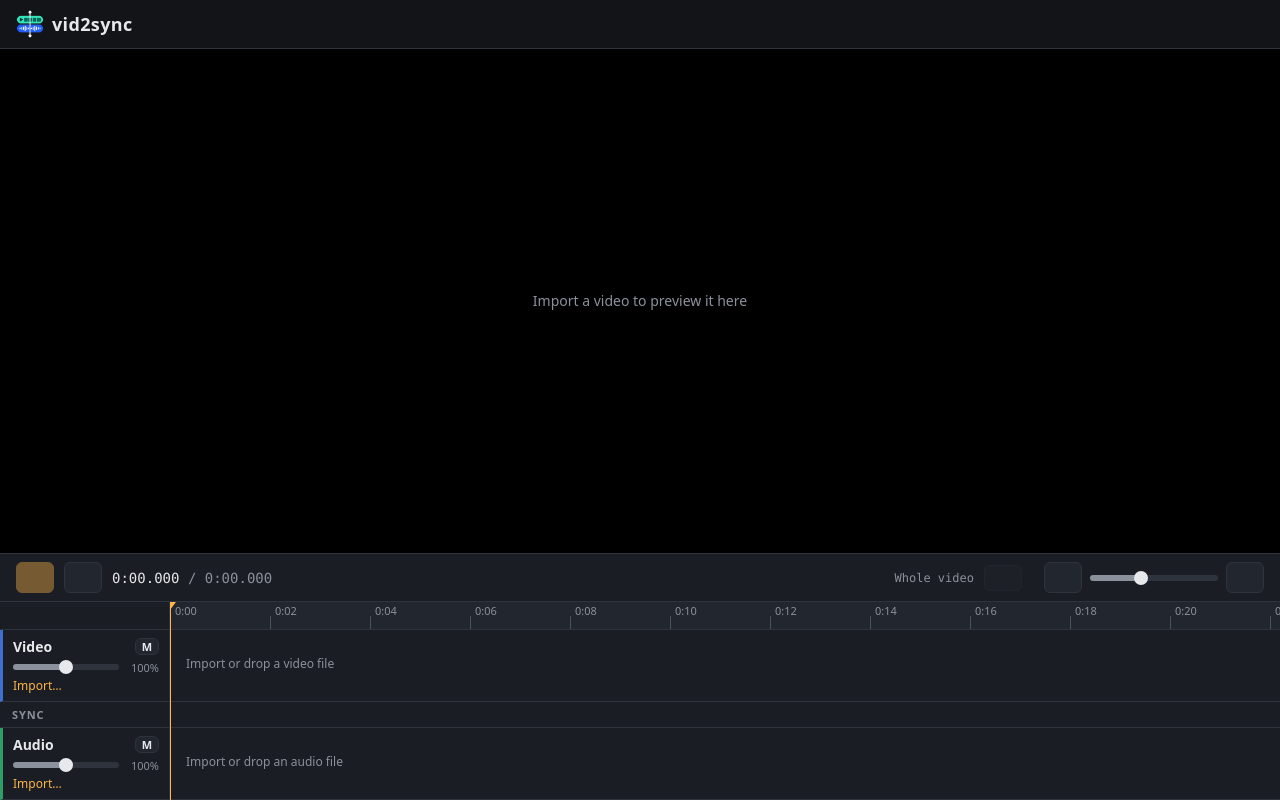
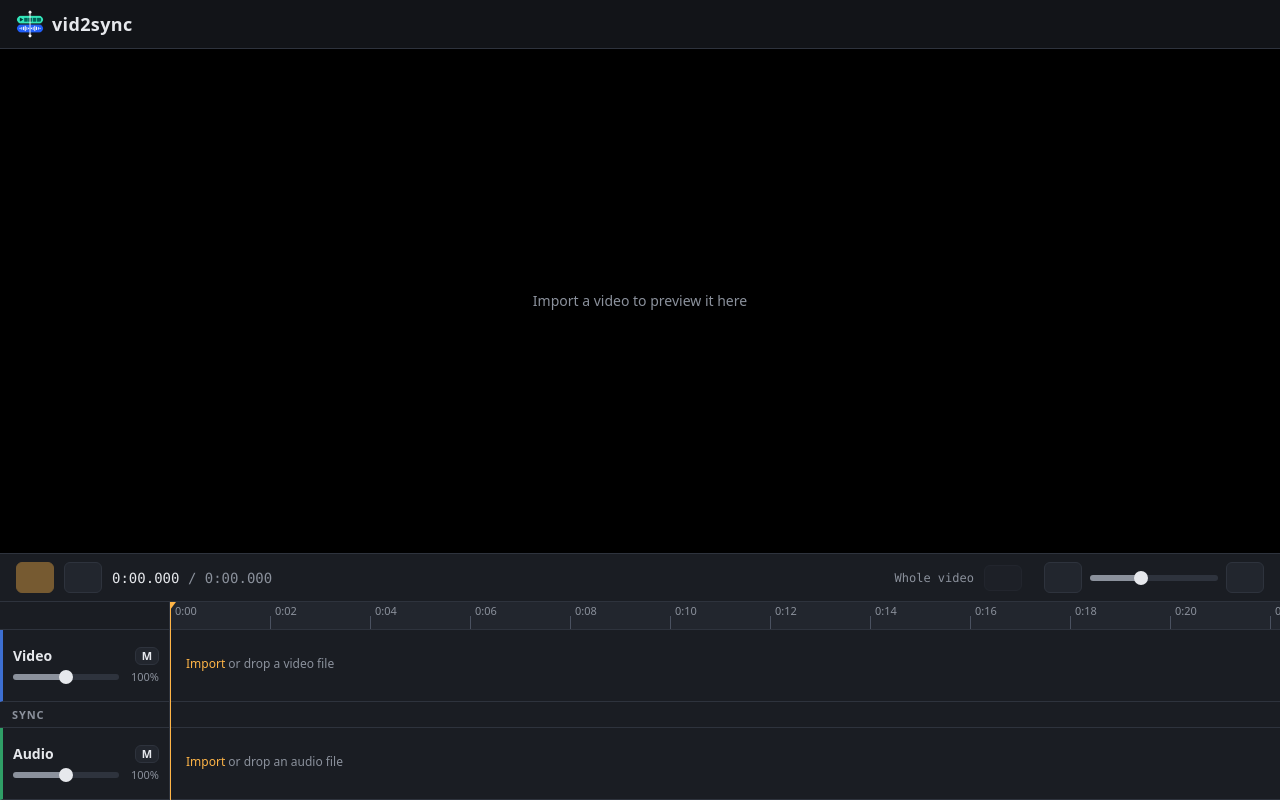
Before and after one commit to tu4mo/vid2sync, a React (Vite) app: page / in a window 1280 px wide. Built offline with nearby package versions, Linux system fonts and the light colour scheme; some icons are missing.

Commit message:
Import from the empty track instead of the track head
"Import" in an empty track's "Import or drop …" prompt opens the file
picker. The track head's Import…/Replace… link is gone; drop a file onto a
track to replace its clip.

```diff
--- a/src/components/Timeline/Timeline.tsx
+++ b/src/components/Timeline/Timeline.tsx
@@ -121,7 +121,6 @@ export function Timeline(props: Props) {
               loading={props.loading === kind}
               onToggleMute={() => props.onToggleMute(kind)}
               onVolumeChange={(v) => props.onVolumeChange(kind, v)}
-              onImport={(file) => props.onImport(file, kind)}
               onRemove={() => props.onRemove(kind)}
             />
             {kind === 'video' && (
@@ -188,7 +187,24 @@ export function Timeline(props: Props) {
                     />
                   ) : (
                     <div className="sticky left-0 inline-block px-4 py-[26px] text-xs text-dim">
-                      Import or drop {kind === 'video' ? 'a video' : 'an audio'} file
+                      <label
+                        className="cursor-pointer text-accent hover:underline"
+                        // Keep the lane from scrubbing (and capturing the pointer, which eats the click).
+                        onPointerDown={(e) => e.stopPropagation()}
+                      >
+                        Import
+                        <input
+                          className="hidden"
+                          type="file"
+                          accept={`${kind}/*`}
+                          onChange={(e) => {
+                            const file = e.target.files?.[0]
+                            if (file) props.onImport(file, kind)
+                            e.target.value = ''
+                          }}
+                        />
+                      </label>{' '}
+                      or drop {kind === 'video' ? 'a video' : 'an audio'} file
                     </div>
                   )}
                 </div>
--- a/src/components/Timeline/TrackHead.tsx
+++ b/src/components/Timeline/TrackHead.tsx
@@ -15,13 +15,11 @@ interface Props {
   loading: boolean
   onToggleMute: () => void
   onVolumeChange: (volume: number) => void
-  onImport: (file: File) => void
   onRemove: () => void
 }
 
 export function TrackHead(props: Props) {
-  const { kind, clip, muted, volume, loading, onToggleMute, onVolumeChange, onImport, onRemove } =
-    props
+  const { kind, clip, muted, volume, loading, onToggleMute, onVolumeChange, onRemove } = props
   return (
     <div
       className={`flex flex-col justify-center gap-[3px] border-b border-l-3 border-b-line px-2.5 ${HEAD_BORDERS[kind]}`}
@@ -70,19 +68,6 @@ export function TrackHead(props: Props) {
           {Math.round(volume * 100)}%
         </span>
       </div>
-      <label className="cursor-pointer self-start text-xs text-accent">
-        {clip ? 'Replace…' : 'Import…'}
-        <input
-          className="hidden"
-          type="file"
-          accept={`${kind}/*`}
-          onChange={(e) => {
-            const file = e.target.files?.[0]
-            if (file) onImport(file)
-            e.target.value = ''
-          }}
-        />
-      </label>
     </div>
   )
 }
```
Also changed, not shown: 1 other file (tests, documents, lock files or other folders).
